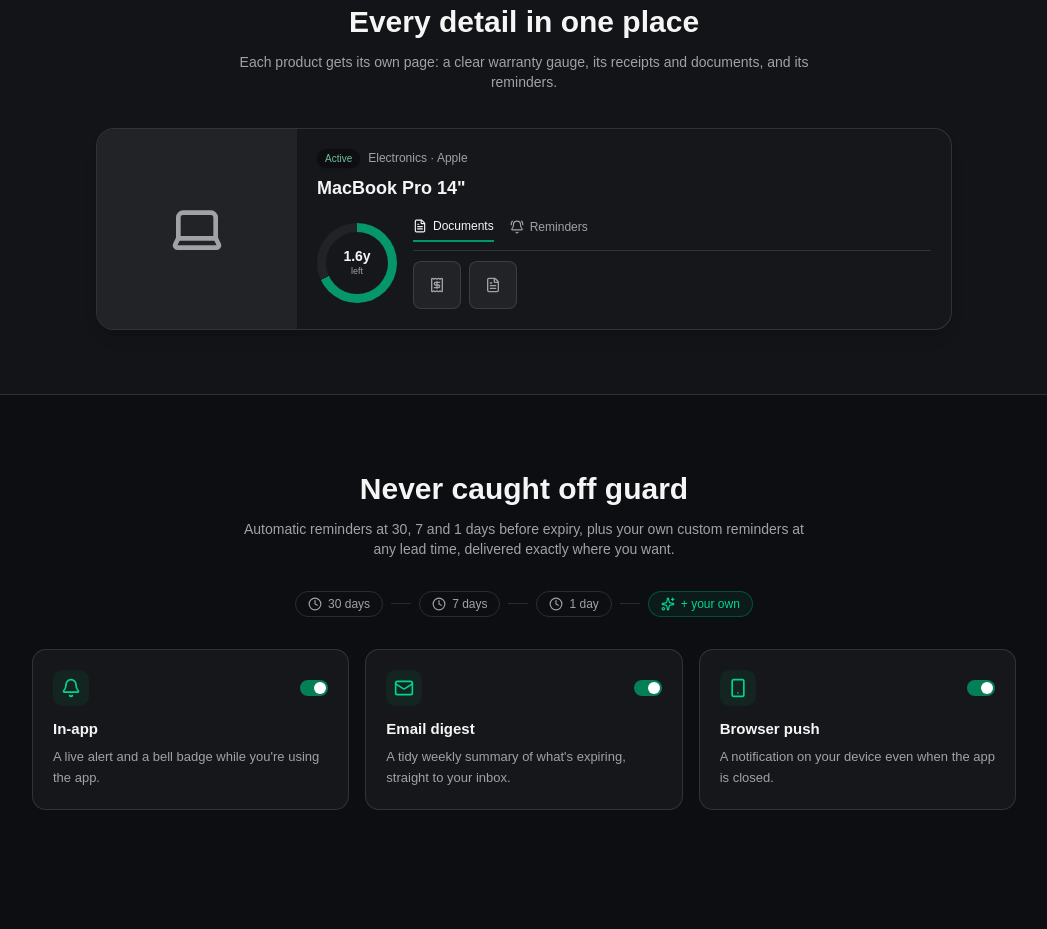
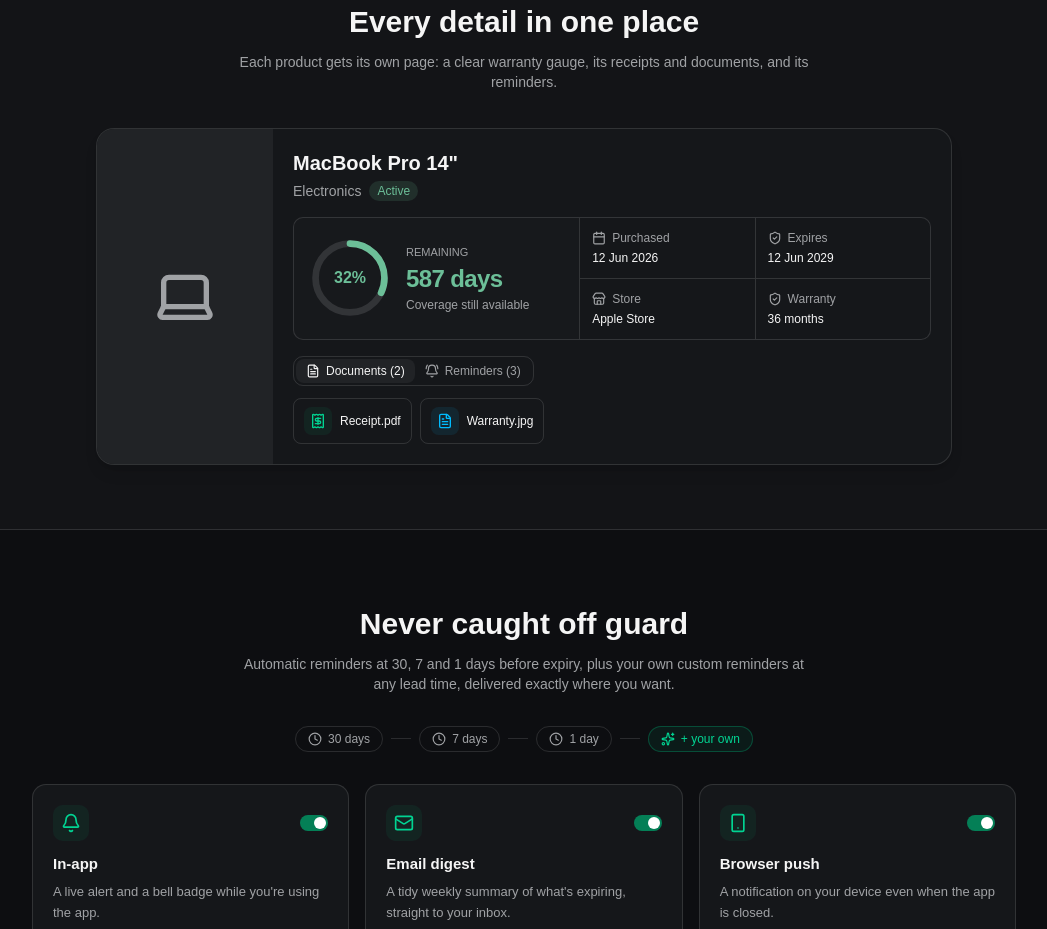
Before and after one commit to asaf27064/warranty-tracker, a React (Vite) app in the folder frontend/: page / in a window 1280 px wide. Shown: the part 2240-3169 px from the top of the page, without its empty margins (116-1163 px from the left). Built offline with nearby package versions, Linux system fonts and the light colour scheme; no server answers.

Commit message:
feat(landing): make the product-detail showcase match the real page
Replace the flat conic ring with the real SVG ring gauge (elapsed %, animates
on scroll), the image + identity layout, the purchased/expires/store/warranty
meta grid, and the Documents/Reminders tabs with document chips.

```diff
--- a/frontend/src/pages/LandingPage.tsx
+++ b/frontend/src/pages/LandingPage.tsx
@@ -17,6 +17,8 @@ import {
   CircleX,
   Plus,
   Calendar,
+  Store,
+  ShieldCheck,
   Receipt,
   Check,
   FileText,
@@ -294,30 +296,48 @@ const LandingPage = () => {
         <div className="mx-auto max-w-4xl px-5">
           <Reveal><SectionHead title="Every detail in one place" sub="Each product gets its own page: a clear warranty gauge, its receipts and documents, and its reminders." /></Reveal>
           <Reveal className="mt-9 overflow-hidden rounded-2xl border border-border bg-card shadow-lg" delay={0.05}>
-            <div className="grid gap-0 sm:grid-cols-[200px_1fr]">
-              <div className="flex h-40 items-center justify-center bg-muted text-muted-foreground sm:h-auto"><Laptop className="h-14 w-14" /></div>
-              <div className="p-5">
-                <div className="flex items-center gap-2">
-                  <span className="rounded-full bg-background/85 px-2 py-0.5 text-[10px] font-medium shadow-sm c-active">Active</span>
-                  <span className="text-xs text-muted-foreground">Electronics · Apple</span>
+            <div className="flex flex-col sm:flex-row">
+              <div className="flex h-40 shrink-0 items-center justify-center bg-muted text-muted-foreground sm:h-auto sm:w-44"><Laptop className="h-16 w-16" /></div>
+              <div className="min-w-0 flex-1 p-5">
+                <h3 className="truncate text-xl font-bold">MacBook Pro 14"</h3>
+                <div className="mt-1 flex flex-wrap items-center gap-2">
+                  <span className="text-sm text-muted-foreground">Electronics</span>
+                  <span className="rounded-full px-2 py-0.5 text-xs font-medium badge-active">Active</span>
                 </div>
-                <h3 className="mt-1.5 text-lg font-semibold">MacBook Pro 14"</h3>
-                <div className="mt-4 flex items-center gap-4">
-                  <div className="relative h-20 w-20 shrink-0">
-                    <div className="h-full w-full rounded-full" style={{ background: "conic-gradient(#059669 0% 68%, var(--muted) 0)" }} />
-                    <div className="absolute inset-[9px] flex items-center justify-center rounded-full bg-card text-center">
-                      <div><div className="text-sm font-semibold leading-none">1.6y</div><div className="mt-0.5 text-[9px] text-muted-foreground">left</div></div>
+
+                <div className="mt-4 overflow-hidden rounded-lg border border-border bg-muted/25">
+                  <div className="grid sm:grid-cols-[0.9fr_1.1fr]">
+                    <div className="flex items-center gap-4 border-b border-border p-4 sm:border-b-0 sm:border-r">
+                      <div className="relative flex h-20 w-20 shrink-0 items-center justify-center">
+                        <svg viewBox="0 0 36 36" className="h-20 w-20 -rotate-90 c-active">
+                          <circle cx="18" cy="18" r="15.5" fill="none" stroke="currentColor" strokeWidth="3" className="text-muted-foreground/20" />
+                          <motion.circle cx="18" cy="18" r="15.5" fill="none" stroke="currentColor" strokeWidth="3" strokeLinecap="round" strokeDasharray={97.39} initial={{ strokeDashoffset: 97.39 }} whileInView={{ strokeDashoffset: 66.2 }} viewport={{ once: true }} transition={{ duration: 0.9, ease: "easeOut" }} />
+                        </svg>
+                        <span className="absolute text-base font-bold c-active">32%</span>
+                      </div>
+                      <div className="min-w-0">
+                        <p className="text-[11px] font-medium uppercase text-muted-foreground">Remaining</p>
+                        <p className="mt-0.5 text-2xl font-semibold tracking-tight c-active">587 days</p>
+                        <p className="mt-0.5 text-xs text-muted-foreground">Coverage still available</p>
+                      </div>
+                    </div>
+                    <div className="grid grid-cols-2 gap-px bg-border text-xs">
+                      <div className="bg-card p-3"><div className="flex items-center gap-1.5 text-muted-foreground"><Calendar className="h-3.5 w-3.5" /> Purchased</div><p className="mt-1 font-medium text-foreground">12 Jun 2026</p></div>
+                      <div className="bg-card p-3"><div className="flex items-center gap-1.5 text-muted-foreground"><ShieldCheck className="h-3.5 w-3.5" /> Expires</div><p className="mt-1 font-medium text-foreground">12 Jun 2029</p></div>
+                      <div className="bg-card p-3"><div className="flex items-center gap-1.5 text-muted-foreground"><Store className="h-3.5 w-3.5" /> Store</div><p className="mt-1 font-medium text-foreground">Apple Store</p></div>
+                      <div className="bg-card p-3"><div className="flex items-center gap-1.5 text-muted-foreground"><ShieldCheck className="h-3.5 w-3.5" /> Warranty</div><p className="mt-1 font-medium text-foreground">36 months</p></div>
                     </div>
                   </div>
-                  <div className="flex-1">
-                    <div className="flex gap-4 border-b border-border pb-2 text-xs">
-                      <span className="flex items-center gap-1.5 border-b-2 border-emerald-600 pb-1.5 font-medium text-foreground"><FileText className="h-3.5 w-3.5" /> Documents</span>
-                      <span className="flex items-center gap-1.5 pb-1.5 text-muted-foreground"><BellRing className="h-3.5 w-3.5" /> Reminders</span>
-                    </div>
-                    <div className="mt-2.5 flex gap-2">
-                      <span className="flex h-12 w-12 items-center justify-center rounded-md border border-border bg-muted text-muted-foreground"><Receipt className="h-4 w-4" /></span>
-                      <span className="flex h-12 w-12 items-center justify-center rounded-md border border-border bg-muted text-muted-foreground"><FileText className="h-4 w-4" /></span>
-                    </div>
+                </div>
+
+                <div className="mt-4">
+                  <div className="inline-flex rounded-lg border border-border p-0.5 text-xs">
+                    <span className="flex items-center gap-1.5 rounded-md bg-muted px-2.5 py-1 font-medium text-foreground"><FileText className="h-3.5 w-3.5" /> Documents (2)</span>
+                    <span className="flex items-center gap-1.5 px-2.5 py-1 text-muted-foreground"><BellRing className="h-3.5 w-3.5" /> Reminders (3)</span>
+                  </div>
+                  <div className="mt-3 flex gap-2">
+                    <span className="flex items-center gap-2 rounded-md border border-border px-2.5 py-2 text-xs"><span className="flex h-7 w-7 items-center justify-center rounded-md bg-emerald-600/10 text-emerald-600 dark:text-emerald-400"><Receipt className="h-4 w-4" /></span> Receipt.pdf</span>
+                    <span className="flex items-center gap-2 rounded-md border border-border px-2.5 py-2 text-xs"><span className="flex h-7 w-7 items-center justify-center rounded-md bg-sky-500/10 text-sky-600 dark:text-sky-400"><FileText className="h-4 w-4" /></span> Warranty.jpg</span>
                   </div>
                 </div>
               </div>
```
